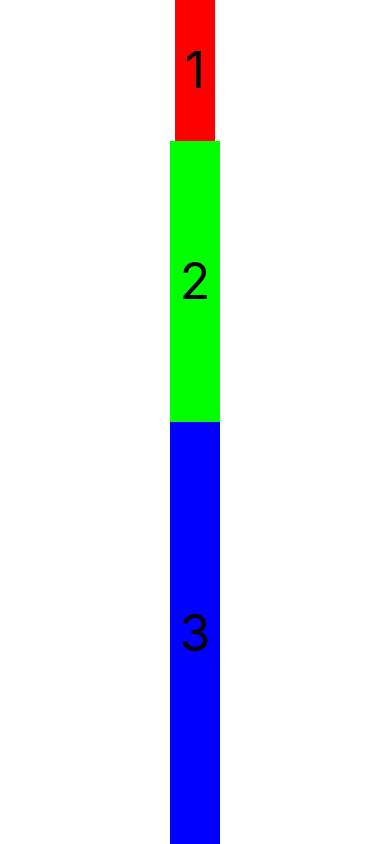
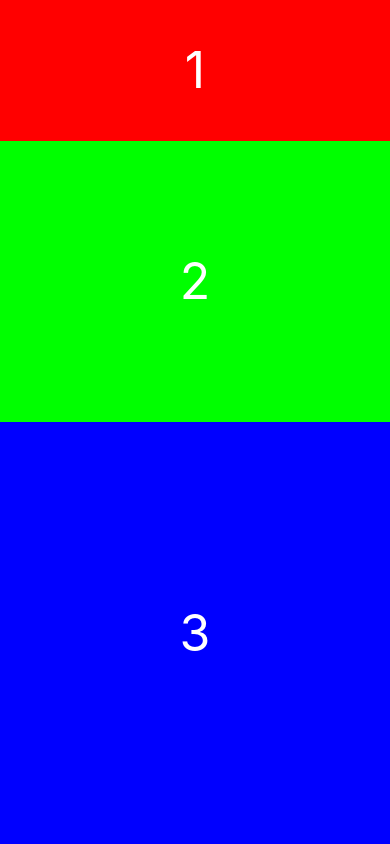
Before and after one commit to AyedNejmeddine/react-native-basics, a React Native app: screen / in a window 390 px wide. Built offline with nearby package versions, Linux system fonts and the light colour scheme.

Commit message:
flex desplay wiews in a stretch

```diff
--- a/App.js
+++ b/App.js
@@ -22,12 +22,13 @@ const styles = StyleSheet.create({
     flex: 1,
     flexDirection: 'column',
     backgroundColor: '#ffffff',
-    alignItems: 'center',
+    alignItems: 'stretch',
     justifyContent: 'center',
   },
   text: {
     fontSize: 50,
     margin: 10,
+    color: '#ffffff',
   },
   view1: {
     flex: 1,
```
